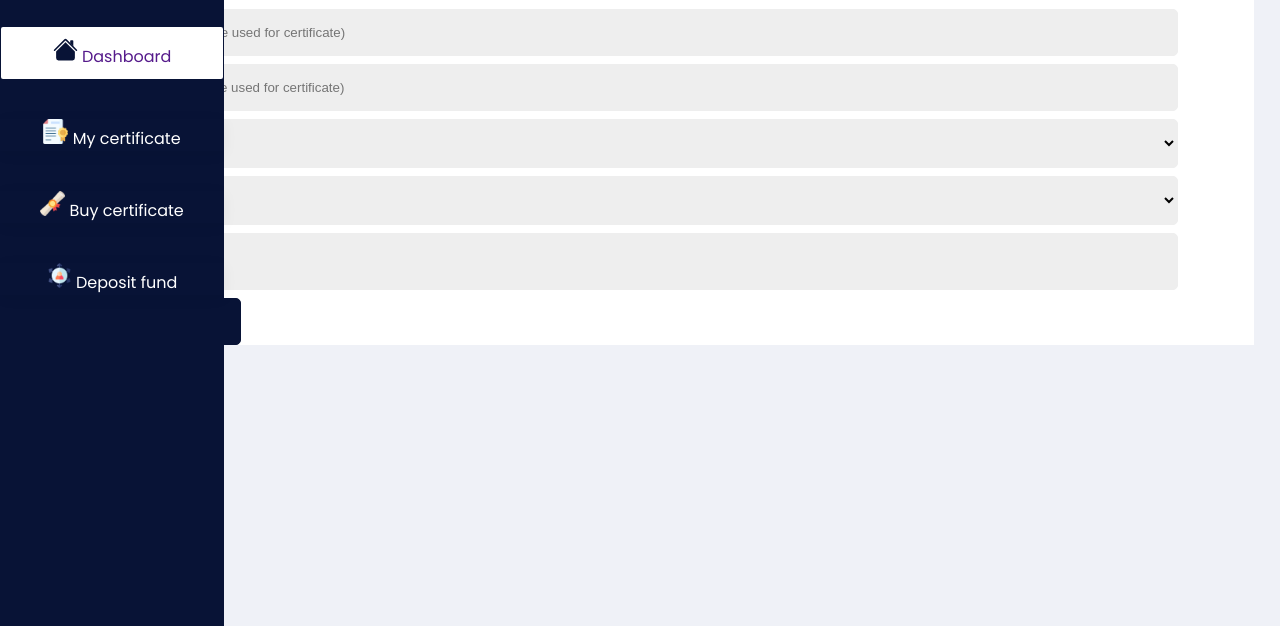
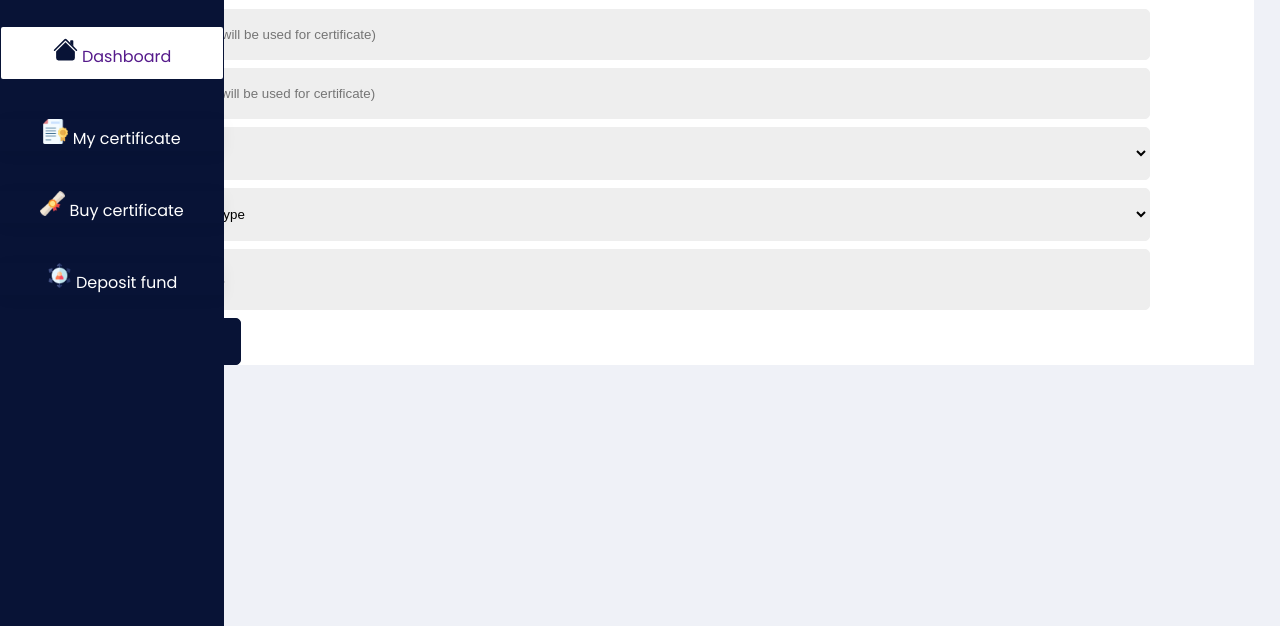
Before and after one commit to softcp226/blockchaininternationalcertificate-backend, a website: page html/buy-certificate.html in a window 1280 px wide. Shown: the part 174-800 px from the top of the page. Drawn offline with Linux system fonts and the light colour scheme.

Commit message:
add buy certificate html

```diff
--- a/html/css/buy-certificate.css
+++ b/html/css/buy-certificate.css
@@ -16,9 +16,9 @@
 input,select{
 
         /* margin: auto; */
-    width:85%;
+    width:80%;
     /* max-width: 80vw; */
-    padding: 15px;
+    padding: 17px;
     border-radius: 5px;
     border-color: #eee;
     border: 1px solid #eee;
@@ -32,9 +32,10 @@
 }
 
 .amt{
-     width: 85%;
+     width: 80%;
 
-    padding: 15px;
+    padding: 17px;
+
     border-radius: 5px;
     border-color: #eee;
     border: 1px solid #eee;
```
